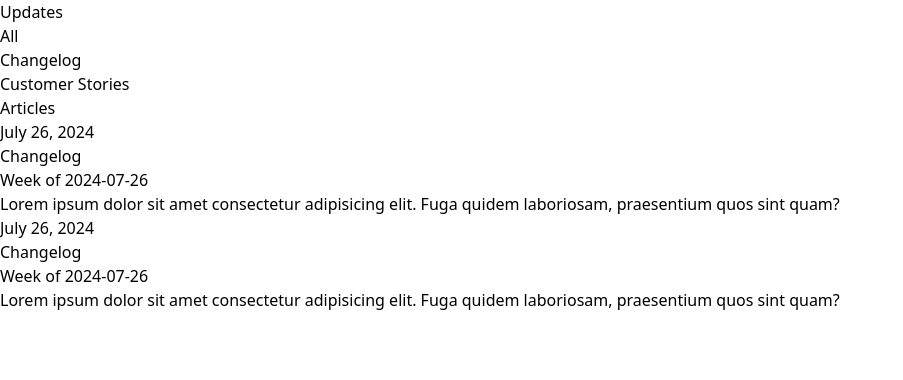
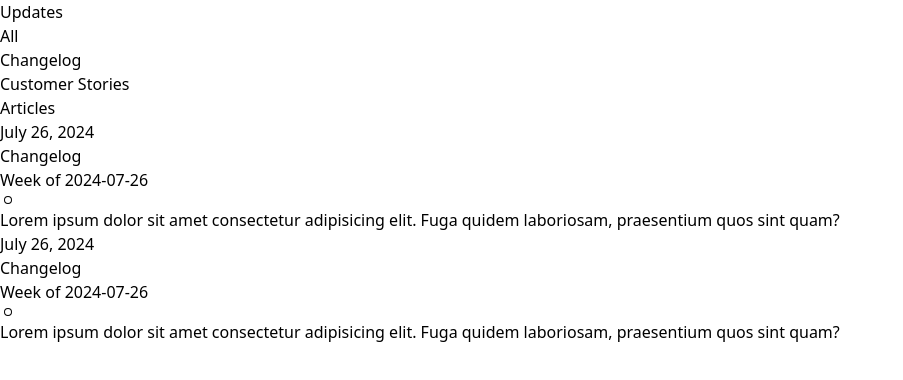
Before and after one commit to Opeyemi-2018/update, a React (Vite) app: page / in a window 1280 px wide. Shown: the top 380 px of the page, without its empty margins (0-903 px from the left). Built offline with nearby package versions, Linux system fonts and the light colour scheme.

Commit message:
dot added

```diff
--- a/package.json
+++ b/package.json
@@ -11,7 +11,8 @@
   },
   "dependencies": {
     "react": "^18.3.1",
-    "react-dom": "^18.3.1"
+    "react-dom": "^18.3.1",
+    "react-icons": "^5.2.1"
   },
   "devDependencies": {
     "@types/react": "^18.3.3",
--- a/src/App.jsx
+++ b/src/App.jsx
@@ -1,4 +1,4 @@
-import React from 'react'
+import { GoDot } from "react-icons/go";
 
 const App = () => {
   return (
@@ -21,7 +21,7 @@ const App = () => {
             </div>
             <div className=''>
               <h1 className='text-[#1a2b3b] sm:text-2xl text-1xl font-bold'>Week of 2024-07-26</h1>
-              <p className='text-[#1a2b3b] text-[16px]'>Lorem ipsum dolor sit amet consectetur adipisicing elit. Fuga quidem laboriosam, praesentium quos sint quam?</p>
+              <p className='text-[#1a2b3b] text-[16px]'><GoDot className="inline text-1xl text-gray-400"/> Lorem ipsum dolor sit amet consectetur adipisicing elit. Fuga quidem laboriosam, praesentium quos sint quam?</p>
             </div>
         </div>
 
@@ -32,7 +32,7 @@ const App = () => {
             </div>
             <div className=''>
               <h1 className='text-[#1a2b3b] sm:text-2xl text-1xl font-bold'>Week of 2024-07-26</h1>
-              <p className='text-[#1a2b3b] text-[16px]'>Lorem ipsum dolor sit amet consectetur adipisicing elit. Fuga quidem laboriosam, praesentium quos sint quam?</p>
+              <p className='text-[#1a2b3b] text-[16px]'><GoDot className="inline text-1xl text-gray-400"/>Lorem ipsum dolor sit amet consectetur adipisicing elit. Fuga quidem laboriosam, praesentium quos sint quam?</p>
             </div>
         </div>
      </div>
```
Also changed, not shown: 1 other file (tests, documents, lock files or other folders).
